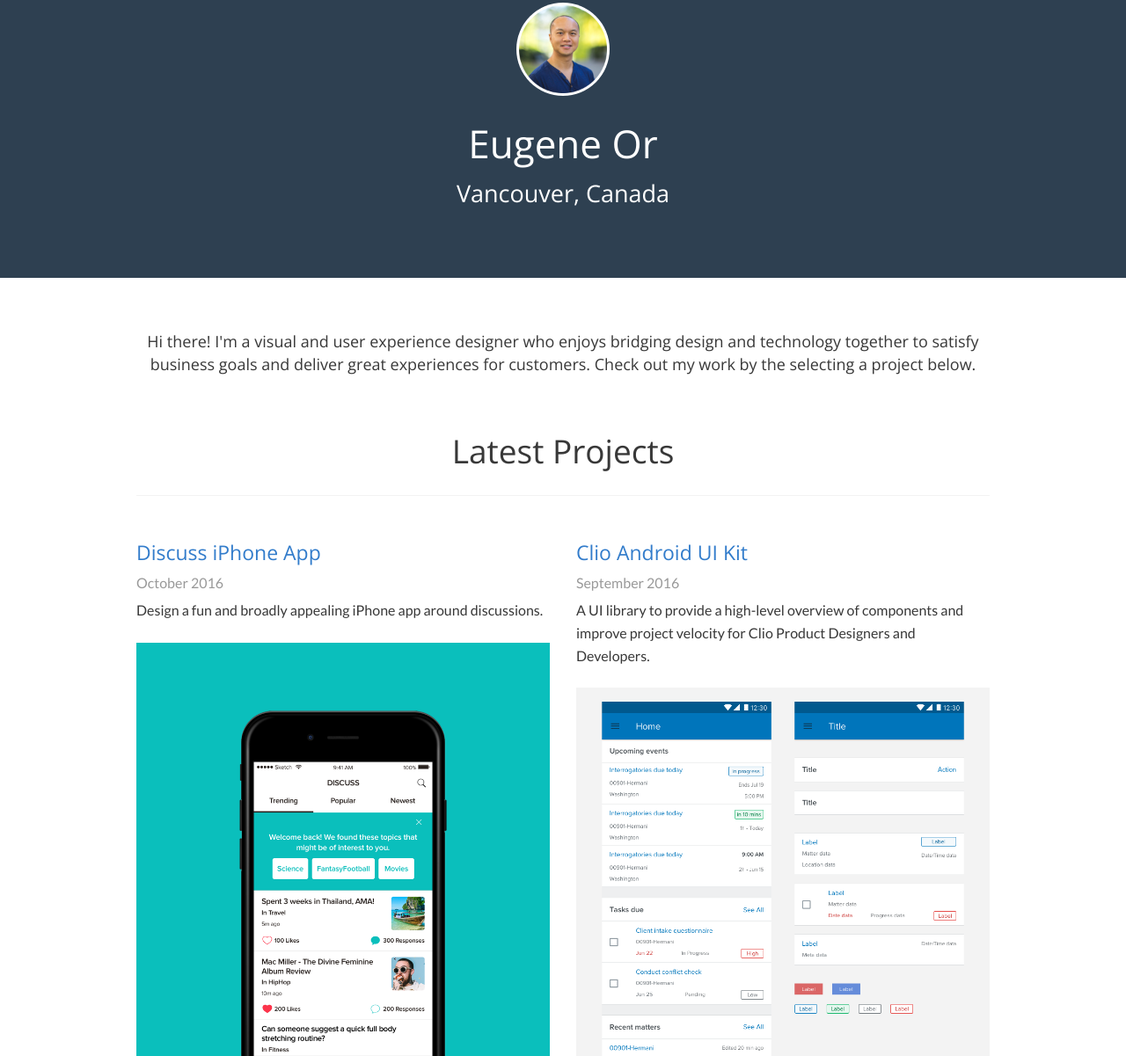
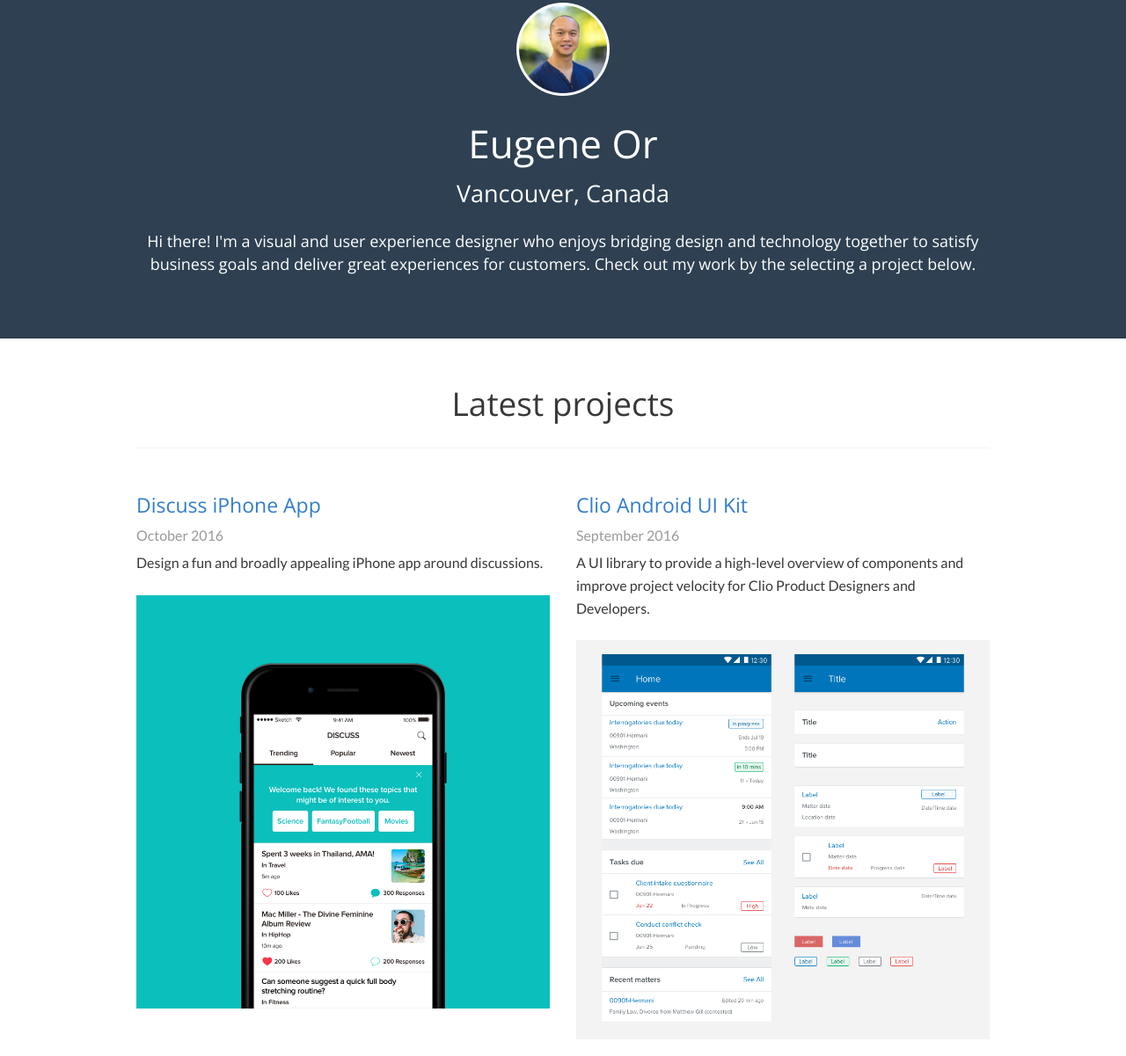
Before and after one commit to eugeneor/eugeneor.github.io, a plain HTML site: page index.html in a window 1280 px wide. Shown: the part 69-1270 px from the top of the page at 88% size. Drawn offline with nearby package versions, Linux system fonts and the light colour scheme.

Commit message:
Updates the intro block and removes camel case from the headings

```diff
--- a/css/master.css
+++ b/css/master.css
@@ -1,5 +1,7 @@
 @import url(http://fonts.googleapis.com/css?family=Lato);
 @import url(https://fonts.googleapis.com/css?family=Open+Sans:400,300);
+
+/* Vertical rhythm 6px */
 
 h1, h2, h3, h4, h5, h6, p {
   /* font family may be overwritten by TypeKit font choices */
@@ -49,7 +51,11 @@
   color: #fff;
   margin-bottom: 6px;
 }
-header h4 {
+header h3 {
+  margin-bottom: 24px;
+}
+header h5 {
+  font-weight: normal;
   margin-bottom: 0;
 }
 
@@ -104,7 +110,7 @@
 }
 
 .projects {
-  margin-bottom: 48px;
+  margin: 48px 0;
 }
 .projects .project-nav a:nth-child(2) {
   margin-left: 10px;
--- a/index.html
+++ b/index.html
@@ -21,22 +21,15 @@
           </div>
           <h1>Eugene Or</h1>
           <h3>Vancouver, Canada</h3>
+          <h5>Hi there! I'm a visual and user experience designer who enjoys bridging design and technology together to satisfy business goals and deliver great experiences for customers. Check out my work by the selecting a project below.</h5>
         </div>
       </div>
     </header>
 
-    <div class="sub-header">
-      <div class="row">
-        <div class="large-12 columns">
-          <h5>Hi there! I'm a visual and user experience designer who enjoys bridging design and technology together to satisfy business goals and deliver great experiences for customers. Check out my work by the selecting a project below.</h5>
-        </div>
-      </div>
-    </div>
-
     <div class="projects">
       <div class="row">
         <div class="large-12 columns">
-        	<h2 class="has-line"><span>Latest Projects</span></h2>
+        	<h2 class="has-line"><span>Latest projects</span></h2>
           <div class="row">
             <div class="large-6 columns project">
               <h4>
@@ -110,7 +103,7 @@
     <footer>
       <div class="row">
         <div class="large-12 columns">
-          <h2 class="has-line"><span>Get in Touch</span></h2>
+          <h2 class="has-line"><span>Get in touch</span></h2>
           <a href="https://dribbble.com/eugeneor" target="_blank"><i class="fa fa-dribbble"></i></a>
           <a href="https://github.com/eugeneor" target="_blank"><i class="fa fa-github"></i></a>
           <a href="https://ca.linkedin.com/in/eugeneor" target="_blank"><i class="fa fa-linkedin"></i></a>
```
